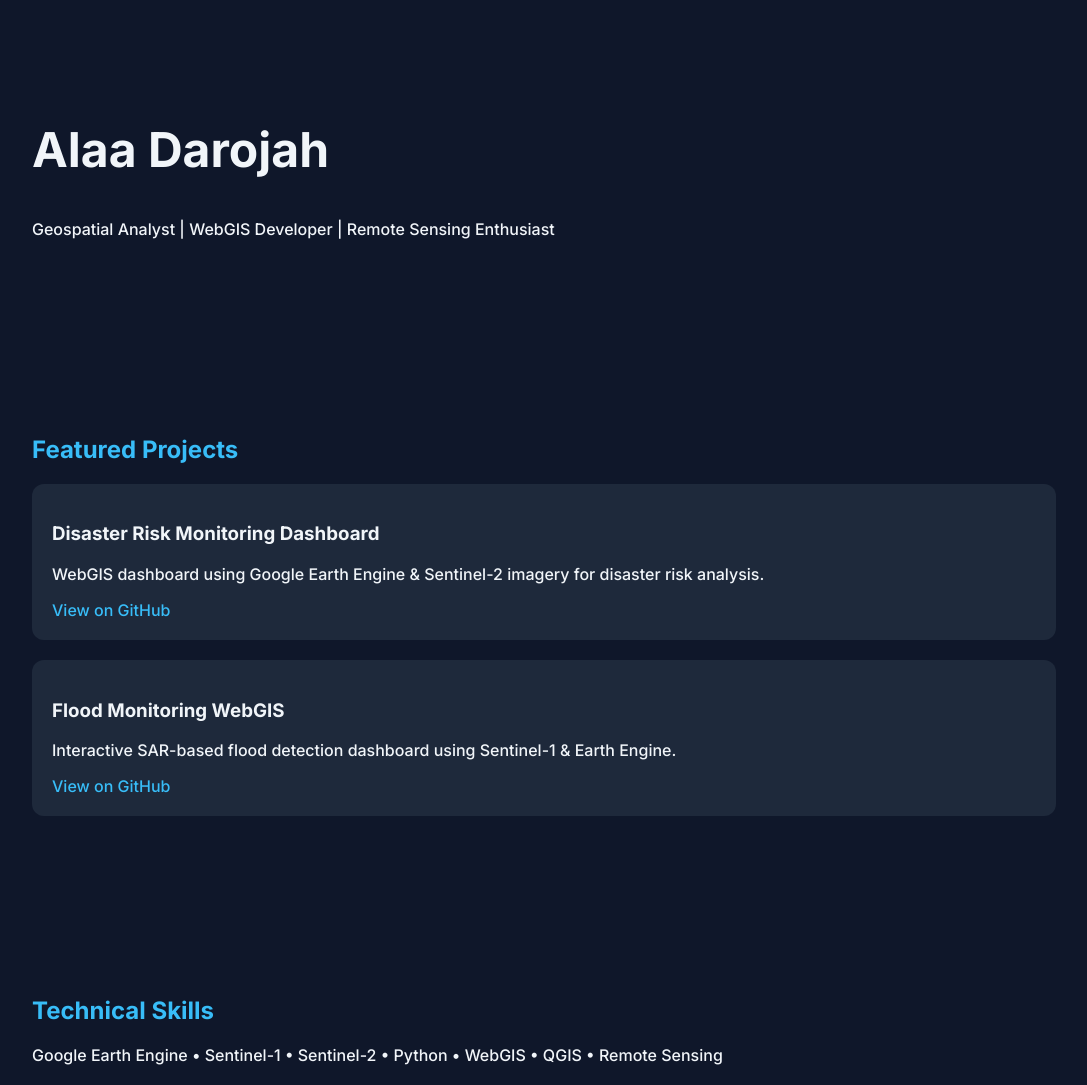
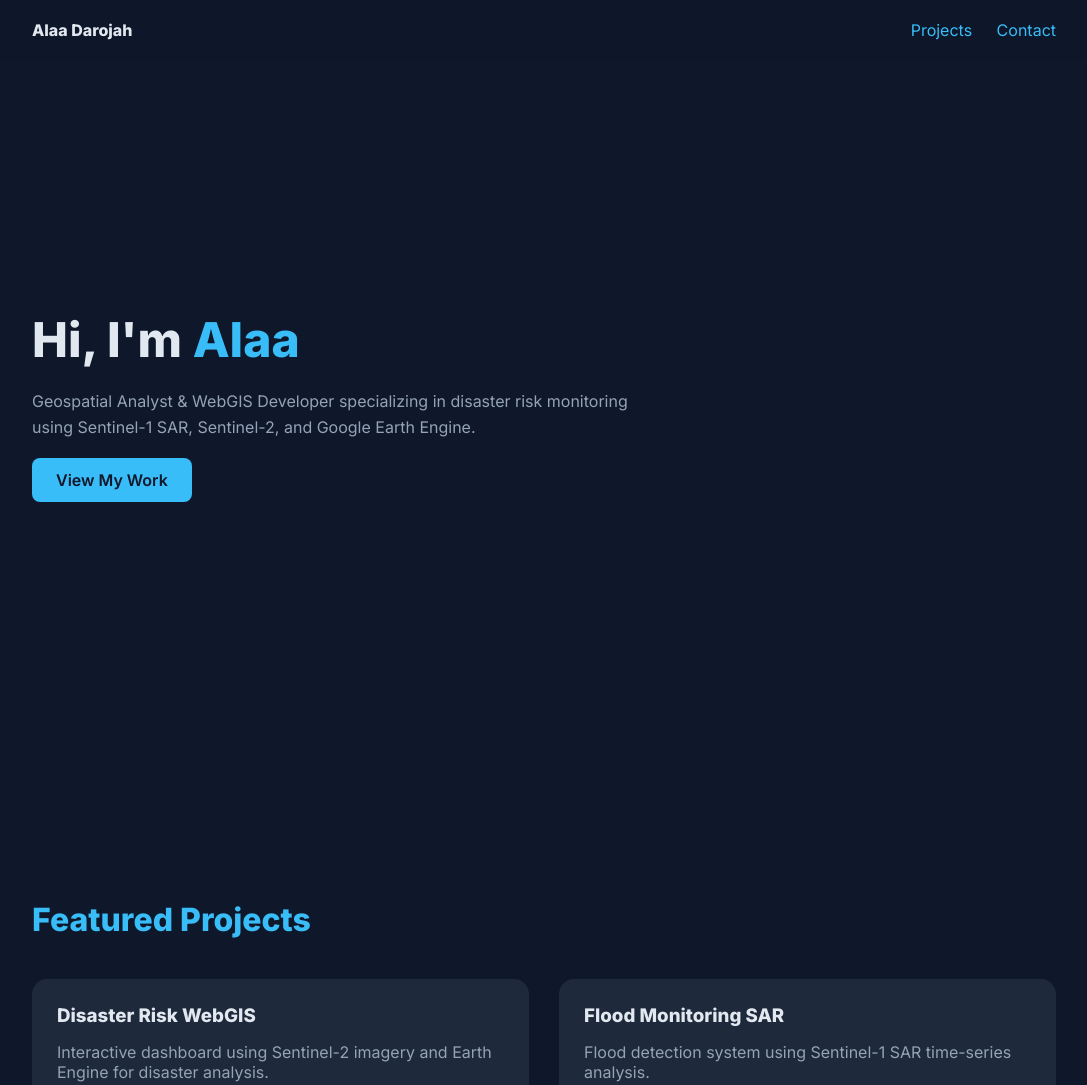
Before and after one commit to alaadarojah/alaadarojah.github.io, a plain HTML site: page index.html in a window 1280 px wide. Shown: the top 1085 px of the page, without its empty margins (96-1183 px from the left). Drawn offline with Linux system fonts and the light colour scheme.

Commit message:
Update index.html

```diff
--- a/index.html
+++ b/index.html
@@ -4,68 +4,175 @@
 <meta charset="UTF-8">
 <meta name="viewport" content="width=device-width, initial-scale=1.0">
 <title>Alaa Darojah | Geospatial Portfolio</title>
-<link href="https://fonts.googleapis.com/css2?family=Inter:wght@300;500;700&display=swap" rel="stylesheet">
+<link href="https://fonts.googleapis.com/css2?family=Inter:wght@300;400;600;800&display=swap" rel="stylesheet">
 <style>
+
+* {
+  margin: 0;
+  padding: 0;
+  box-sizing: border-box;
+}
+
 body {
   font-family: 'Inter', sans-serif;
-  margin: 0;
   background: #0f172a;
-  color: #f1f5f9;
+  color: #e2e8f0;
 }
-section {
-  padding: 80px 10%;
+
+nav {
+  display: flex;
+  justify-content: space-between;
+  padding: 20px 10%;
+  position: fixed;
+  width: 100%;
+  background: rgba(15,23,42,0.9);
+  backdrop-filter: blur(10px);
 }
-h1 {
+
+nav a {
+  color: #38bdf8;
+  text-decoration: none;
+  margin-left: 20px;
+  font-weight: 500;
+}
+
+.hero {
+  height: 100vh;
+  display: flex;
+  align-items: center;
+  justify-content: space-between;
+  padding: 0 10%;
+}
+
+.hero-text {
+  max-width: 600px;
+}
+
+.hero-text h1 {
   font-size: 3rem;
+  margin-bottom: 20px;
 }
-h2 {
+
+.hero-text span {
   color: #38bdf8;
 }
-.project {
+
+.hero-text p {
+  margin-bottom: 30px;
+  line-height: 1.6;
+  color: #94a3b8;
+}
+
+.btn {
+  padding: 12px 24px;
+  background: #38bdf8;
+  color: #0f172a;
+  text-decoration: none;
+  border-radius: 8px;
+  font-weight: 600;
+}
+
+.section {
+  padding: 100px 10%;
+}
+
+.section h2 {
+  font-size: 2rem;
+  margin-bottom: 40px;
+  color: #38bdf8;
+}
+
+.projects {
+  display: grid;
+  grid-template-columns: repeat(auto-fit, minmax(280px, 1fr));
+  gap: 30px;
+}
+
+.card {
   background: #1e293b;
-  padding: 20px;
-  margin-top: 20px;
-  border-radius: 12px;
+  padding: 25px;
+  border-radius: 15px;
+  transition: 0.3s ease;
 }
-a {
-  color: #38bdf8;
-  text-decoration: none;
+
+.card:hover {
+  transform: translateY(-10px);
 }
+
+.card h3 {
+  margin-bottom: 15px;
+}
+
+.card p {
+  color: #94a3b8;
+  margin-bottom: 15px;
+}
+
+.footer {
+  text-align: center;
+  padding: 40px;
+  color: #64748b;
+}
+
+@media(max-width: 768px) {
+  .hero {
+    flex-direction: column;
+    text-align: center;
+  }
+}
+
 </style>
 </head>
+
 <body>
 
-<section>
-<h1>Alaa Darojah</h1>
-<p>Geospatial Analyst | WebGIS Developer | Remote Sensing Enthusiast</p>
+<nav>
+  <div><strong>Alaa Darojah</strong></div>
+  <div>
+    <a href="#projects">Projects</a>
+    <a href="#contact">Contact</a>
+  </div>
+</nav>
+
+<section class="hero">
+  <div class="hero-text">
+    <h1>Hi, I'm <span>Alaa</span></h1>
+    <p>
+      Geospatial Analyst & WebGIS Developer specializing in
+      disaster risk monitoring using Sentinel-1 SAR, Sentinel-2,
+      and Google Earth Engine.
+    </p>
+    <a href="#projects" class="btn">View My Work</a>
+  </div>
 </section>
 
-<section>
-<h2>Featured Projects</h2>
+<section class="section" id="projects">
+  <h2>Featured Projects</h2>
+  <div class="projects">
 
-<div class="project">
-<h3>Disaster Risk Monitoring Dashboard</h3>
-<p>WebGIS dashboard using Google Earth Engine & Sentinel-2 imagery for disaster risk analysis.</p>
-<a href="https://github.com/alaadarojah/disaster-risk-webgis" target="_blank">View on GitHub</a>
-</div>
+    <div class="card">
+      <h3>Disaster Risk WebGIS</h3>
+      <p>Interactive dashboard using Sentinel-2 imagery and Earth Engine for disaster analysis.</p>
+      <a href="https://github.com/alaadarojah/disaster-risk-webgis" target="_blank">View Project →</a>
+    </div>
 
-<div class="project">
-<h3>Flood Monitoring WebGIS</h3>
-<p>Interactive SAR-based flood detection dashboard using Sentinel-1 & Earth Engine.</p>
-<a href="https://github.com/alaadarojah/Flood-Monitoring-WebGIS" target="_blank">View on GitHub</a>
-</div>
+    <div class="card">
+      <h3>Flood Monitoring SAR</h3>
+      <p>Flood detection system using Sentinel-1 SAR time-series analysis.</p>
+      <a href="https://github.com/alaadarojah/Flood-Monitoring-WebGIS" target="_blank">View Project →</a>
+    </div>
 
+  </div>
 </section>
 
-<section>
-<h2>Technical Skills</h2>
-<p>Google Earth Engine • Sentinel-1 • Sentinel-2 • Python • WebGIS • QGIS • Remote Sensing</p>
+<section class="section" id="contact">
+  <h2>Contact</h2>
+  <p>GitHub: github.com/alaadarojah</p>
 </section>
 
-<section>
-<h2>Contact</h2>
-<p>GitHub: github.com/alaadarojah</p>
-</section>
+<div class="footer">
+  © 2026 Alaa Darojah | Geospatial Portfolio
+</div>
 
 </body>
 </html>
```
